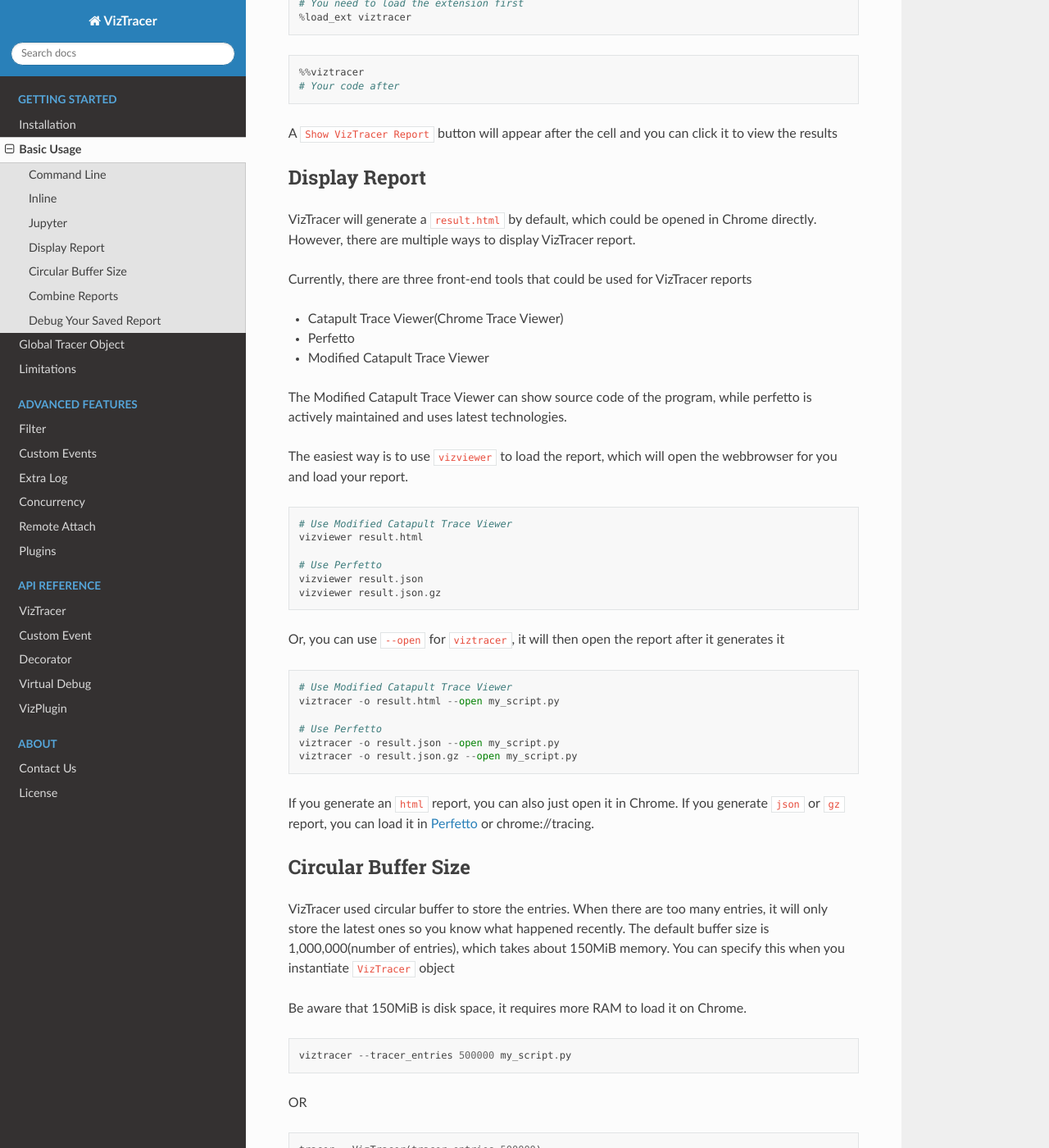
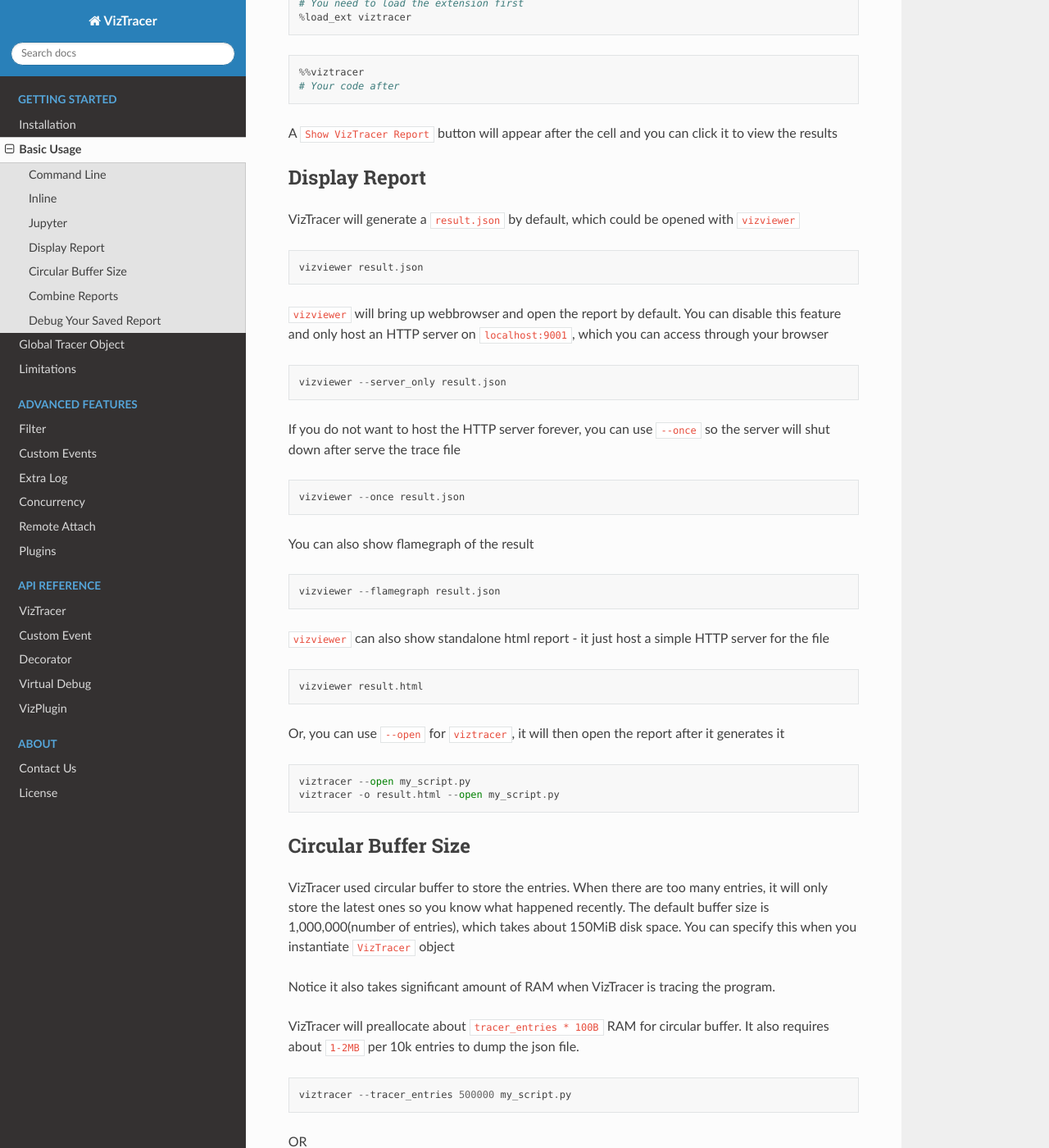
Before and after one commit to gaogaotiantian/viztracer, a Sphinx documentation site: the page built from docs/source/basic_usage.rst, in a window 1280 px wide and 1400 px high, scrolled down 2114 px. Shown: the whole window at 82% size. Built offline with Sphinx 7.4.7 and the Read the Docs theme 2.0.0, drawn with Linux system fonts in a browser that asks for light colours.

Commit message:
Update docs

```diff
--- a/docs/requirements.txt
+++ b/docs/requirements.txt
@@ -1,2 +1,2 @@
-Sphinx==3.2.1
-sphinx-rtd-theme==0.5.0
+Sphinx==4.0.2
+sphinx-rtd-theme==0.5.2
--- a/docs/source/basic_usage.rst
+++ b/docs/source/basic_usage.rst
@@ -111,50 +111,55 @@
 Display Report
 --------------
 
-VizTracer will generate a ``result.html`` by default, which could be opened in Chrome directly. However, there are multiple ways
-to display VizTracer report.
-
-Currently, there are three front-end tools that could be used for VizTracer reports
-
-- Catapult Trace Viewer(Chrome Trace Viewer)
-- Perfetto
-- Modified Catapult Trace Viewer
-
-The Modified Catapult Trace Viewer can show source code of the program, while perfetto is actively maintained and uses
-latest technologies.
-
-The easiest way is to use ``vizviewer`` to load the report, which will open the webbrowser for you and load your report.
+VizTracer will generate a ``result.json`` by default, which could be opened with ``vizviewer``
 
 .. code-block::
 
-    # Use Modified Catapult Trace Viewer
+    vizviewer result.json
+
+``vizviewer`` will bring up webbrowser and open the report by default. You can disable this feature and
+only host an HTTP server on ``localhost:9001``, which you can access through your browser
+
+.. code-block::
+
+    vizviewer --server_only result.json
+
+If you do not want to host the HTTP server forever, you can use ``--once`` so the server will shut down
+after serve the trace file
+
+.. code-block::
+
+    vizviewer --once result.json
+
+You can also show flamegraph of the result
+
+.. code-block::
+
+    vizviewer --flamegraph result.json
+
+``vizviewer`` can also show standalone html report - it just host a simple HTTP server for the file
+
+.. code-block::
+
     vizviewer result.html
-
-    # Use Perfetto
-    vizviewer result.json
-    vizviewer result.json.gz
 
 Or, you can use ``--open`` for ``viztracer``, it will then open the report after it generates it
 
 .. code-block::
 
-    # Use Modified Catapult Trace Viewer
+    viztracer --open my_script.py
     viztracer -o result.html --open my_script.py
-
-    # Use Perfetto
-    viztracer -o result.json --open my_script.py
-    viztracer -o result.json.gz --open my_script.py
-
-If you generate an ``html`` report, you can also just open it in Chrome. If you generate ``json`` or ``gz`` report, you can
-load it in `Perfetto <https://ui.perfetto.dev/>`_ or chrome://tracing.
 
 Circular Buffer Size
 --------------------
 
 VizTracer used circular buffer to store the entries. When there are too many entries, it will only store the latest ones so you know what happened
-recently. The default buffer size is 1,000,000(number of entries), which takes about 150MiB memory. You can specify this when you instantiate ``VizTracer`` object
+recently. The default buffer size is 1,000,000(number of entries), which takes about 150MiB disk space. You can specify this when you instantiate ``VizTracer`` object
 
-Be aware that 150MiB is disk space, it requires more RAM to load it on Chrome.
+Notice it also takes significant amount of RAM when VizTracer is tracing the program.
+
+VizTracer will preallocate about ``tracer_entries * 100B`` RAM for circular buffer. It also requires about ``1-2MB`` per 10k entries to
+dump the json file.
 
 .. code-block:: python
 
```
Also changed, not shown: README.md (+12 -0 lines), img/flamegraph.png (added).
